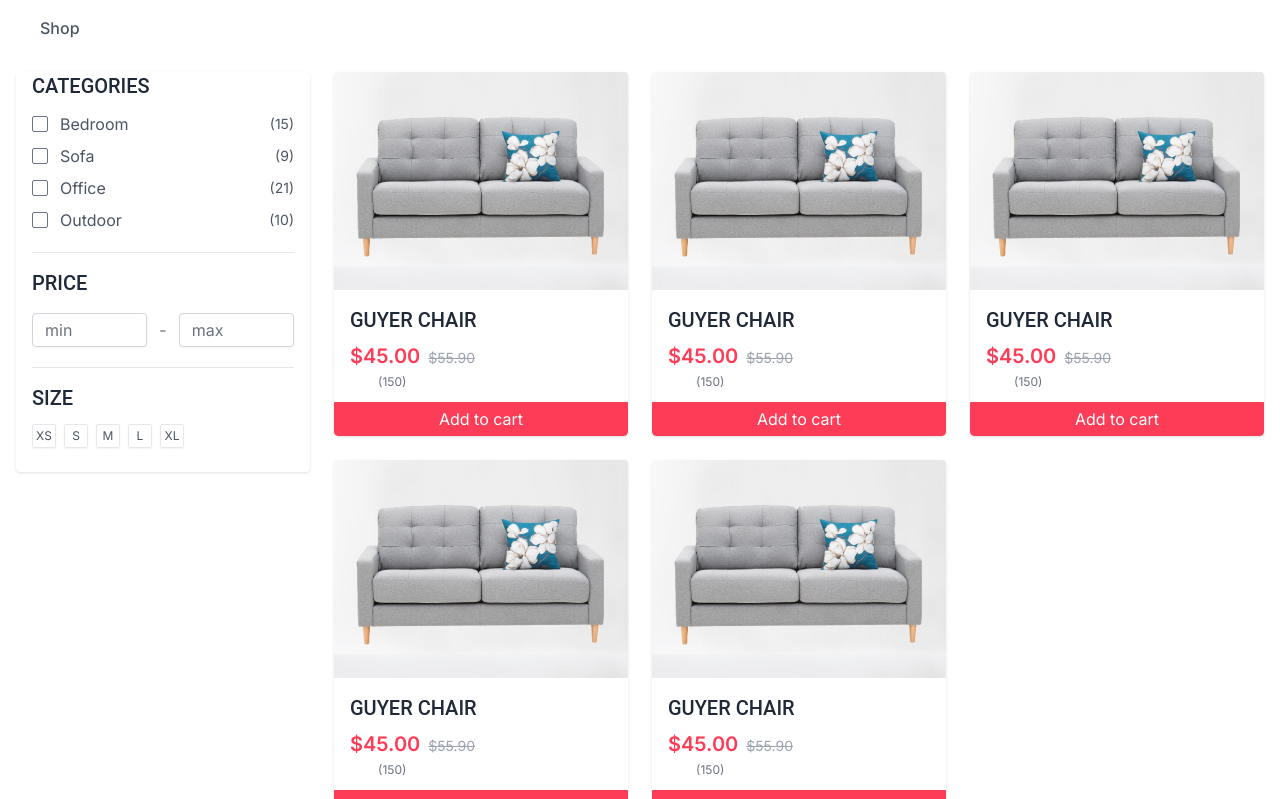
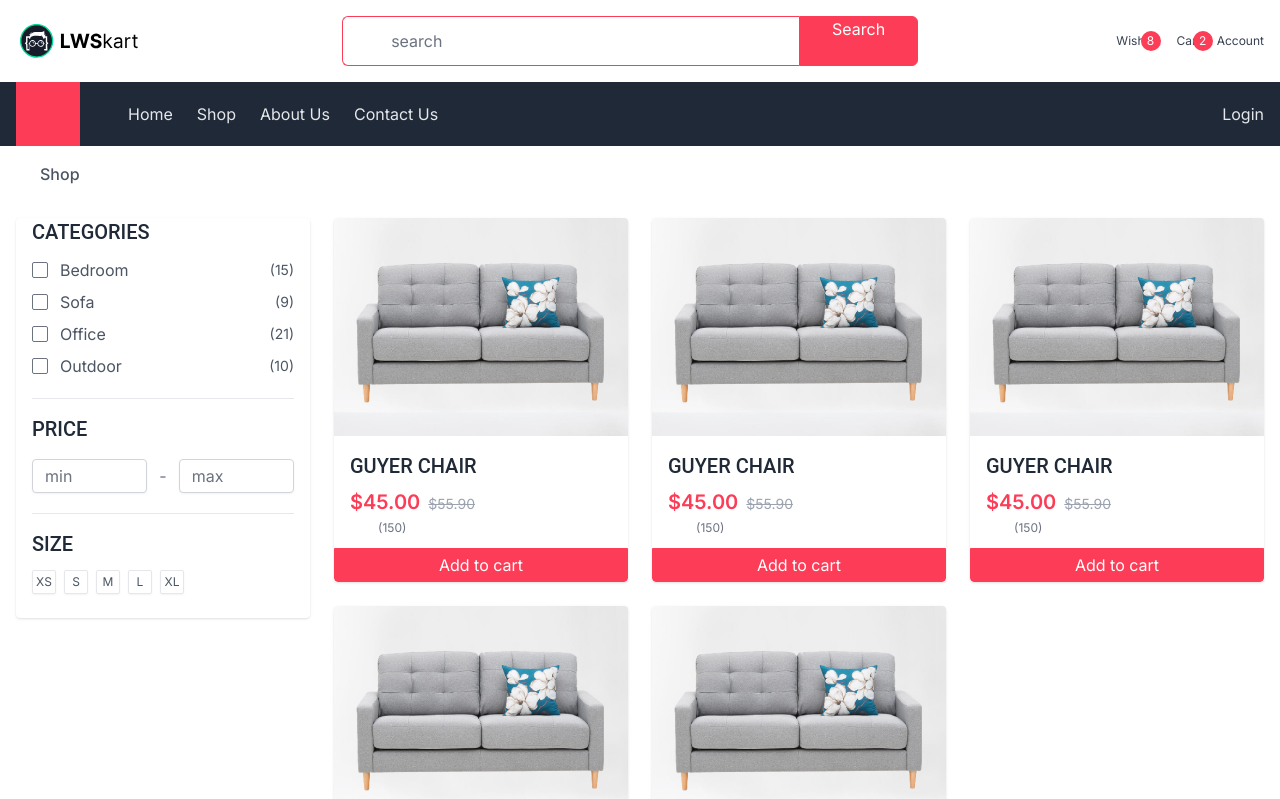
Before and after one commit to tanmoypaul1005/lws-kart, a Next.js app: page /en/shop in a window 1280 px wide. Shown: the top 799 px of the page. Built offline with nearby package versions, Linux system fonts and the light colour scheme.

Commit message:
feat: Update dependencies and implement lazy loading for images

```diff
--- /dev/null
+++ b/app/[lang]/(home)/layout.js
@@ -0,0 +1,16 @@
+
+import NavBar from "@/components/NavBar";
+import "../../globals.css";
+import TopBar from "@/components/TopBar";
+
+export default function RootLayout({ children }) {
+  return (
+
+      <div>
+        <TopBar/>
+        <NavBar/>
+        {children}
+      </div>
+
+  );
+}
--- a/app/[lang]/shop/page.js
+++ b/app/[lang]/(home)/shop/page.js
@@ -2,7 +2,7 @@ import ProductCard from "@/components/ProductCard";
 
 const Shop = () => {
   return (
-    <body>
+    <div>
       <div className="container py-4 flex items-center gap-3">
         <a href="../index.html" className="text-primary text-base">
           <i className="fa-solid fa-house"></i>
@@ -380,7 +380,7 @@ const Shop = () => {
           </div>
         </div>
       </div>
-    </body>
+    </div>
   );
 };
 
--- a/app/layout.js
+++ b/app/layout.js
@@ -1,6 +1,7 @@
 import { Inter } from "next/font/google";
 import "./globals.css";
 import Footer from "@/components/Footer";
+
 
 const inter = Inter({ subsets: ["latin"] });
 
--- a/app/page.js
+++ b/app/page.js
@@ -2,13 +2,13 @@ import Banner from "@/components/home/Banner";
 import Category from "@/components/home/Category";
 import Features from "@/components/home/Features";
 import NavBar from "@/components/NavBar";
+
 import ProductCard from "@/components/ProductCard";
 import TopBar from "@/components/TopBar";
 
 export default function Home() {
   return (
     <main>
-      <body>
       <TopBar />
       <NavBar />
       <Banner />
@@ -50,7 +50,6 @@ export default function Home() {
           <ProductCard />
         </div>
       </div>
-      </body>
     </main>
   );
 }
--- a/components/TopBar.js
+++ b/components/TopBar.js
@@ -1,13 +1,14 @@
 import Image from 'next/image';
 import logo from '../public/images/logo.svg';
+import Link from 'next/link';
 
 const TopBar = () => {
     return (
-        <header className="py-4 shadow-sm bg-white">
+        <div className="py-4 shadow-sm bg-white">
         <div className="container flex items-center justify-between">
-          <a href="index.html">
+          <Link href="/">
             <Image src={logo} alt="Logo" className="w-32" />
-          </a>
+          </Link>
 
           <div className="w-full max-w-xl relative flex">
             <span className="absolute left-4 top-3 text-lg text-gray-400">
@@ -61,7 +62,7 @@ const TopBar = () => {
             </a>
           </div>
         </div>
-      </header>
+      </div>
     )
 }
 
```
Also changed, not shown: app/[lang]/dictionaries/en.json (+18 -0 lines), package.json (+5 -4 lines), 1 other file (tests, documents, lock files or other folders). Lines whose indentation alone changed are shown as unchanged.
